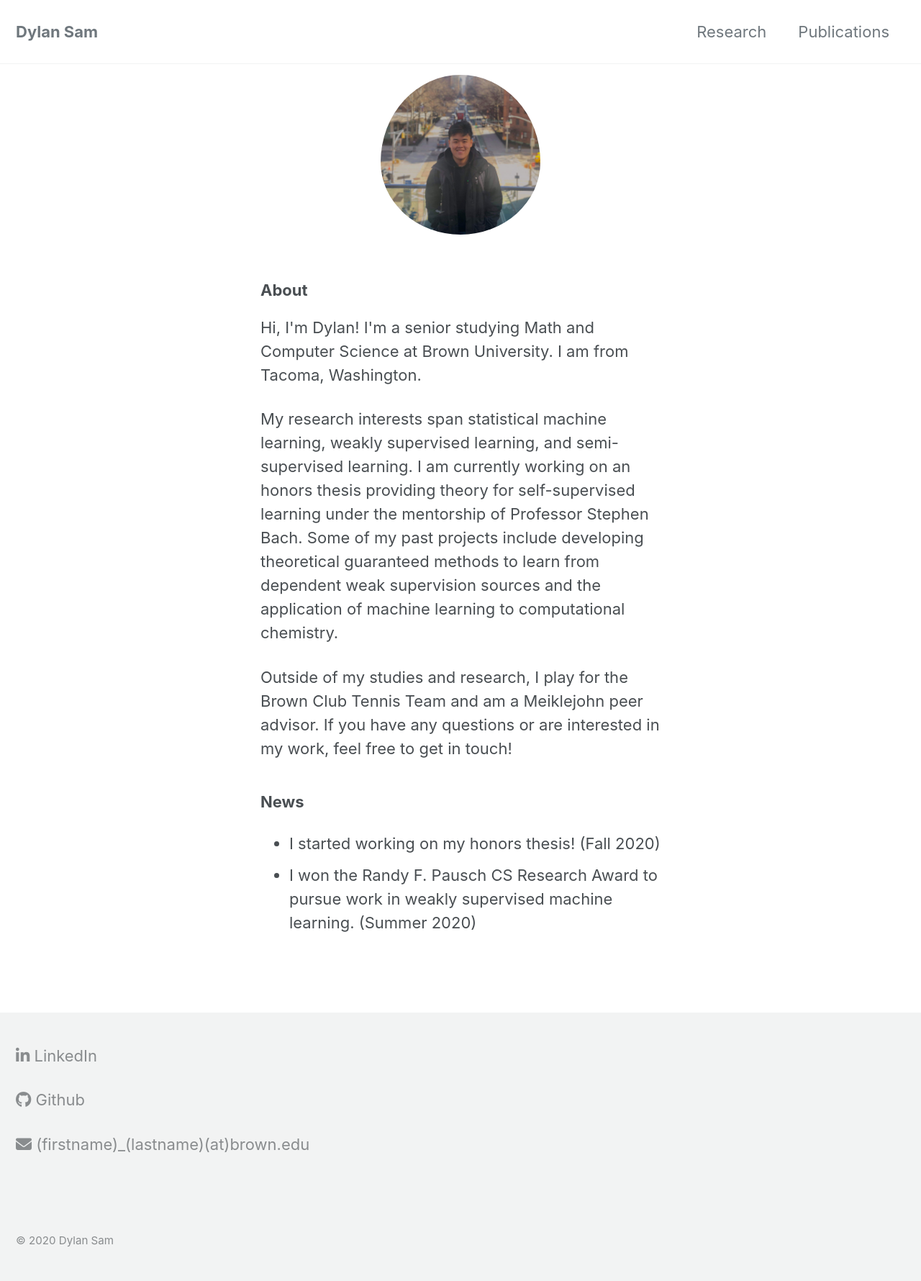
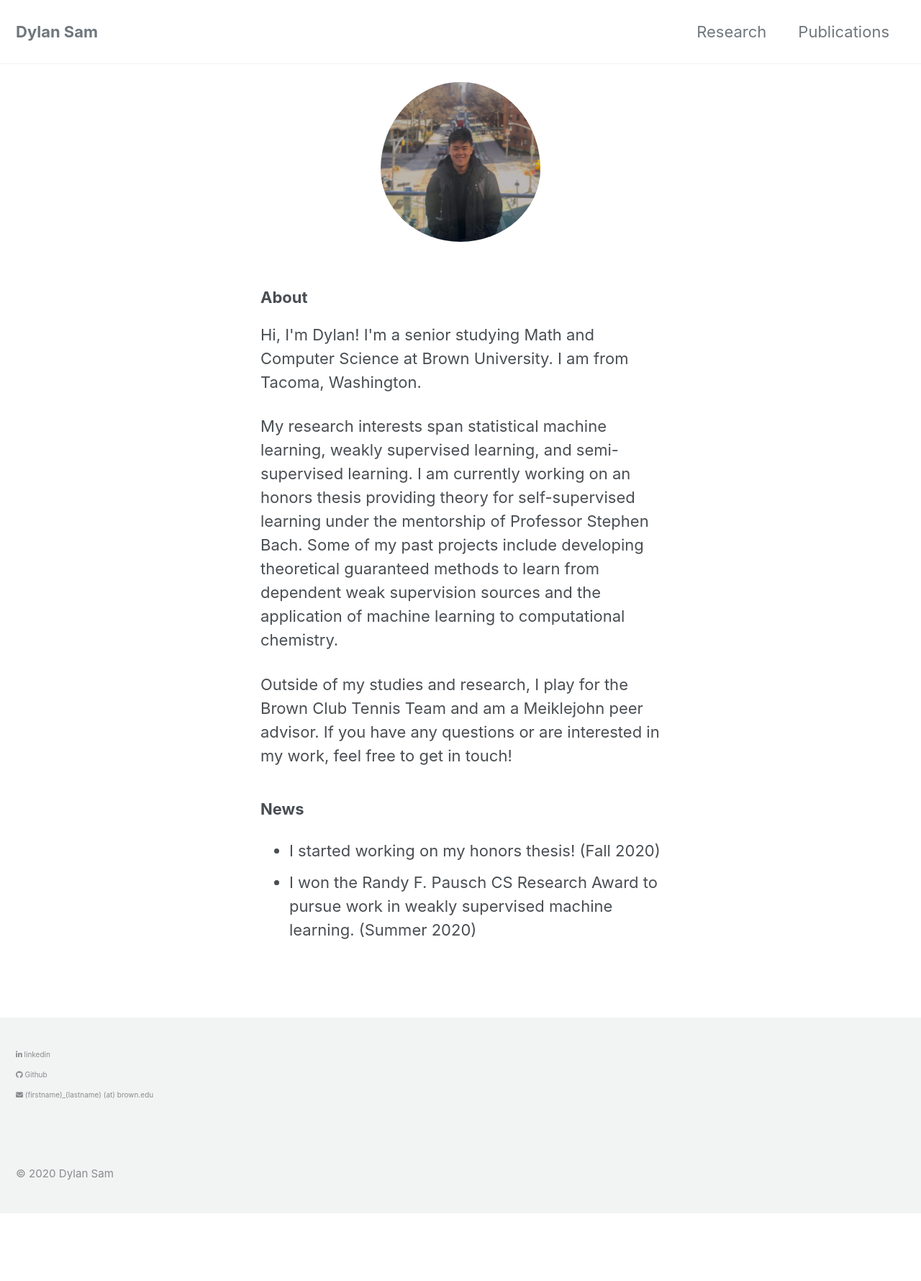
Before and after one commit to dsam99/dsam99.github.io, a Jekyll site: the page built from index.md, in a window 1280 px wide. Shown: the whole page at 72% size. Built offline with Jekyll 4.4.1, drawn with Linux system fonts in a browser that asks for light colours; cached includes are drawn as plain includes; nearby versions of some CDN libraries; after the commit the page ends 1686 px from its top, so only the background shows below that.

Commit message:
fixing formatting issues

```diff
--- a/_includes/footer/custom.html
+++ b/_includes/footer/custom.html
@@ -1,11 +1,13 @@
 <!-- start custom footer snippets -->
+<div class="footer">
 
     {% comment %} <li> {% endcomment %}
     <!-- LinkedIn -->
-    <p><a href="https://www.linkedin.com/in/dylan-sam/"><i class="fab fa-linkedin-in" aria-hidden="true"></i></a> LinkedIn </p>
+    <p><a href="https://www.linkedin.com/in/dylan-sam/"><i class="fab fa-linkedin-in" aria-hidden="true"></i> linkedin </a></p>
     <!-- Github -->
-    <p><a href="https://github.com/dsam99"><i class="fab fa-github" aria-hidden="true"></i> </a> Github </p>
+    <p><a href="https://github.com/dsam99"><i class="fab fa-github" aria-hidden="true"></i> Github </a></p>
     <!-- Email -->
-    <p><i class="fa fa-envelope" aria-hidden="true"></i>  (firstname)_(lastname)(at)brown.edu</p>
+    <p><i class="fa fa-envelope" aria-hidden="true"></i> (firstname)_(lastname) (at) brown.edu</p>
 
+</div>
 <!-- end custom footer snippets -->
--- a/_layouts/publications.html
+++ b/_layouts/publications.html
@@ -7,7 +7,7 @@ author_profile: false
 
 	<h2 class="publications-title"> Publications </h2>
 
-	<h2 class="papers-title">Preprints</h2>
+	<h3 class="papers-title">Preprints</h3>
 
  			<p class="title"> Semi-Supervised Aggregation of Dependent Weak Supervision Sources with Performance Guarantees <br>
  			{% comment %} <p class="title"> (name obscured for anonymous review) <br>  {% endcomment %}
--- a/assets/css/main.scss
+++ b/assets/css/main.scss
@@ -15,7 +15,7 @@ head {
 	margin: auto;
 	width: 45%;
 	padding: 10px;
-	padding-top:15px;
+	padding-top:25px;
 }
 
 .research {
@@ -61,7 +61,9 @@ head {
 	padding-top: 10px;
 }
 
-
+.footer {
+	font-size:10px;
+}
 
 .abstracts-title {
 	padding-top: 10px;
```
